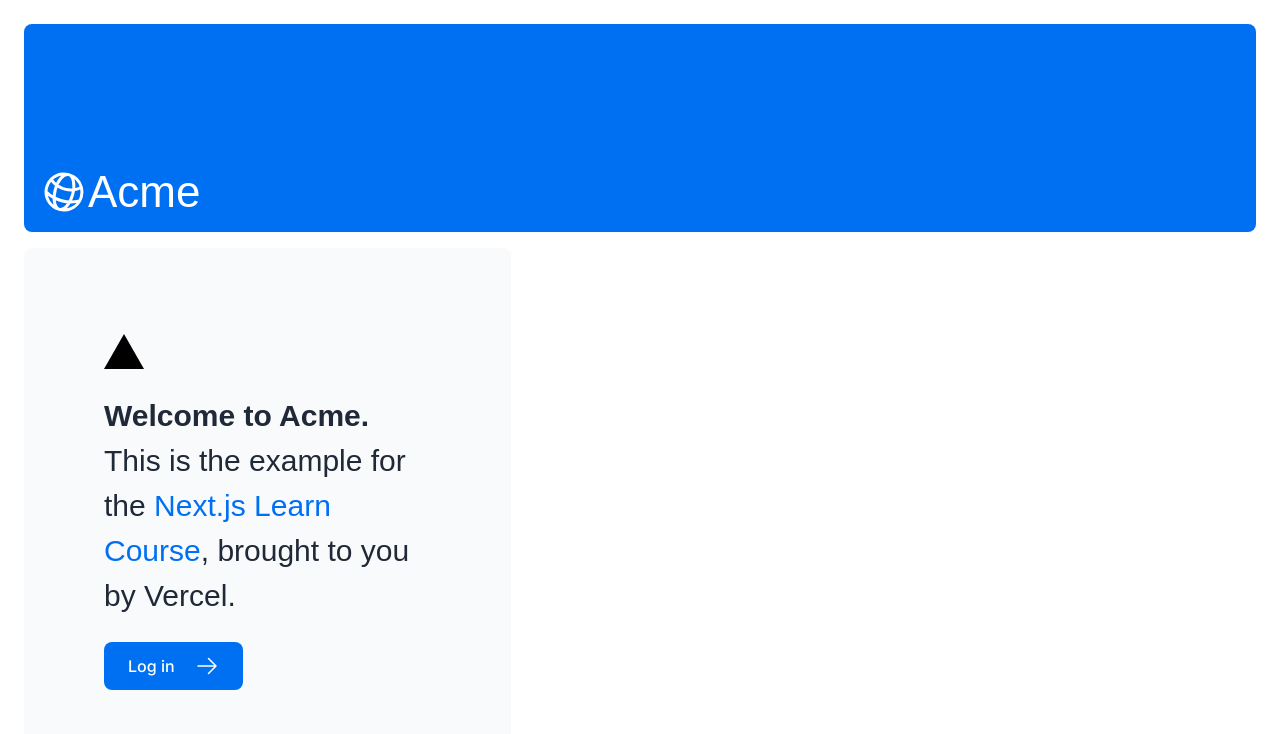
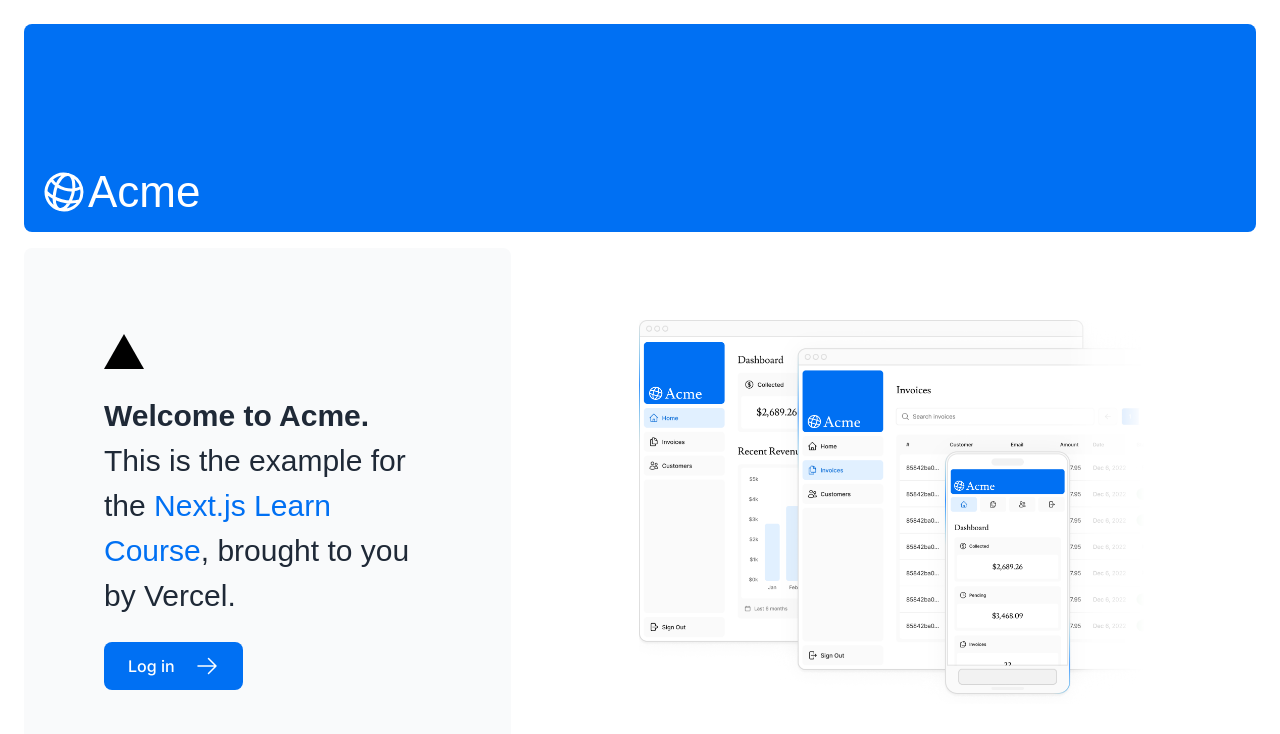
Before and after one commit to NaimurRahman00/NextJs-dashboard, a Next.js app: page / in a window 1280 px wide. Shown: the top 734 px of the page. Built offline with nearby package versions, Linux system fonts and the light colour scheme; a web font is replaced by a local one.

Commit message:
add: image

```diff
--- a/app/page.tsx
+++ b/app/page.tsx
@@ -3,6 +3,7 @@
 import Link from 'next/link';
 import styles from '@/app/ui/home.module.css'
 import { lusitana } from './ui/fonts';
+import Image from 'next/image';
 
 export default function Page() {
   return (
@@ -31,6 +32,20 @@
         </div>
         <div className="flex items-center justify-center p-6 md:w-3/5 md:px-28 md:py-12">
           {/* Add Hero Images Here */}
+          <Image
+            src='/hero-desktop.png'
+            width={1000}
+            height={760}
+            className="hidden md:block"
+            alt="Screenshots of the dashboard project showing desktop version"
+          />
+          <Image
+            src='/hero-mobile.png'
+            width={560}
+            height={620}
+            className="md:hidden block"
+            alt="Screenshots of the dashboard project showing desktop version"
+          />
         </div>
       </div>
     </main>
```
